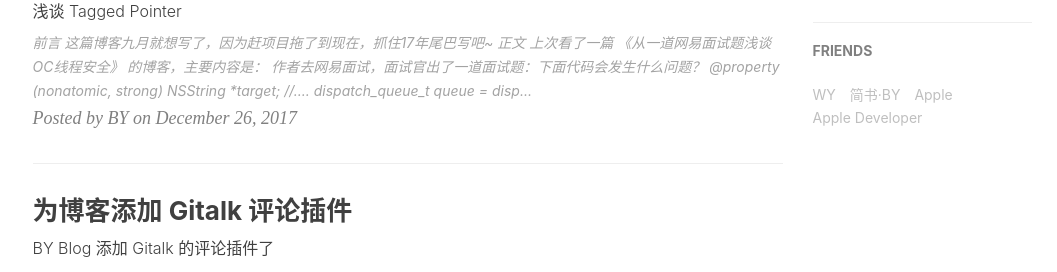
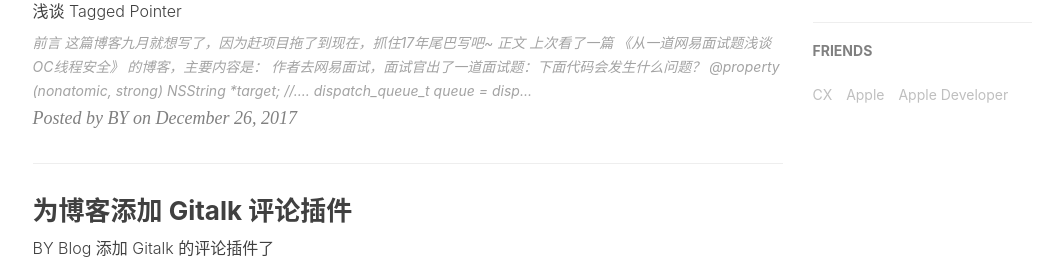
Before and after one commit to Yzrc/yzrc.github.io, a Jekyll site: the page built from index.html, in a window 1280 px wide and 900 px high, scrolled down 1026 px. Shown: the part 174-446 px from the top of the window, without its empty margins (135-1192 px from the left). Built offline with Jekyll 4.4.1, drawn with Linux system fonts in a browser that asks for light colours; nearby versions of some CDN libraries; the list of posts is cut into pages by our own code; comment, search, counter and statistics services are not loaded.

Commit message:
Update _config.yml

```diff
--- a/_config.yml
+++ b/_config.yml
@@ -99,11 +99,8 @@ service-worker: true
 # Friends
 friends: [
     {
-        title: "WY",
-        href: "http://zhengwuyang.com"
-    },{
-        title: "简书·BY",
-        href: "http://www.jianshu.com/u/e71990ada2fd"
+        title: "CX",
+        href: "https://github.com/chenxiangzZ"
     },{
         title: "Apple",
         href: "https://apple.com"
```
